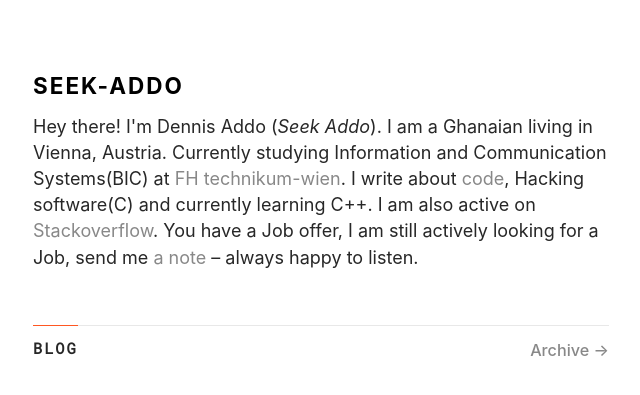
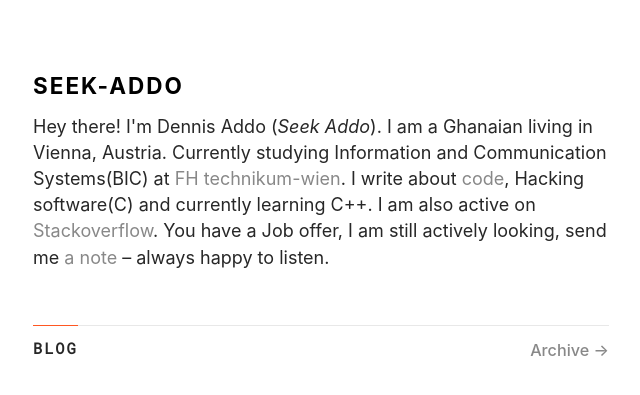
Before and after one commit to seekaddo/seekaddo.github.io, a Jekyll site: the page built from index.html, in a window 1280 px wide. Shown: the top 395 px of the page, without its empty margins (319-959 px from the left). Built offline with Jekyll 4.4.1, drawn with Linux system fonts in a browser that asks for light colours; nearby versions of some CDN libraries.

Commit message:
Update index.html

```diff
--- a/index.html
+++ b/index.html
@@ -4,7 +4,7 @@
 
 <header class="intro mar-tb-7">
   <h1 class="intro__head">SEEK-ADDO</h1>
-  <span class="intro__sub">Hey there! I'm Dennis Addo (<i>Seek Addo</i>). I am a Ghanaian living in Vienna, Austria. Currently studying Information and Communication Systems(BIC) at <a href="https://www.technikum-wien.at/" target="_blank">FH technikum-wien</a>. I write about <a href="https://github.com/{{ site.github }}" target="_blank">code</a>, Hacking software(C) and currently learning C++. I am also active on <a href="https://stackoverflow.com/users/5644874/seek-addo?tab=profile" target="_blank"> Stackoverflow</a>. You have a Job offer, I am still actively looking for a Job, send me  <a href="mailto:{{ site.email }}"> a note</a> – always happy to listen.</span>
+  <span class="intro__sub">Hey there! I'm Dennis Addo (<i>Seek Addo</i>). I am a Ghanaian living in Vienna, Austria. Currently studying Information and Communication Systems(BIC) at <a href="https://www.technikum-wien.at/" target="_blank">FH technikum-wien</a>. I write about <a href="https://github.com/{{ site.github }}" target="_blank">code</a>, Hacking software(C) and currently learning C++. I am also active on <a href="https://stackoverflow.com/users/5644874/seek-addo?tab=profile" target="_blank"> Stackoverflow</a>. You have a Job offer, I am still actively looking, send me  <a href="mailto:{{ site.email }}"> a note</a> – always happy to listen.</span>
 </header>
 
 <section class="group mar-b-7">
```
